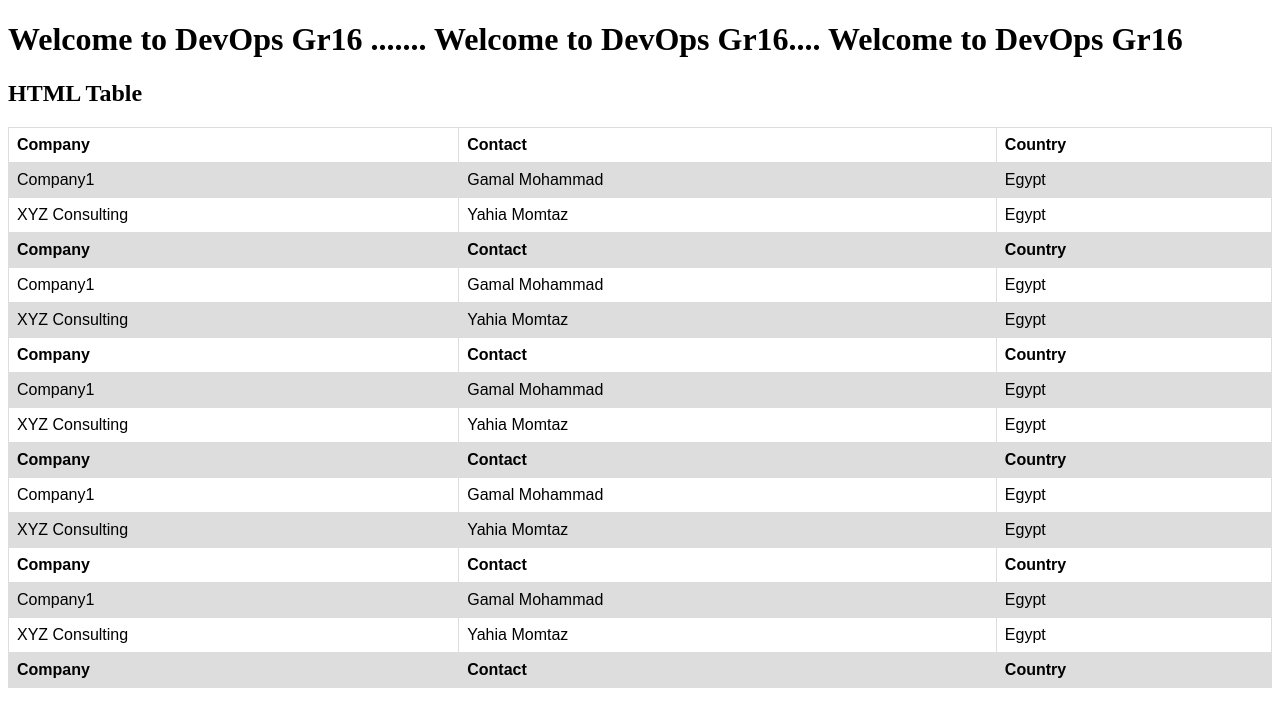
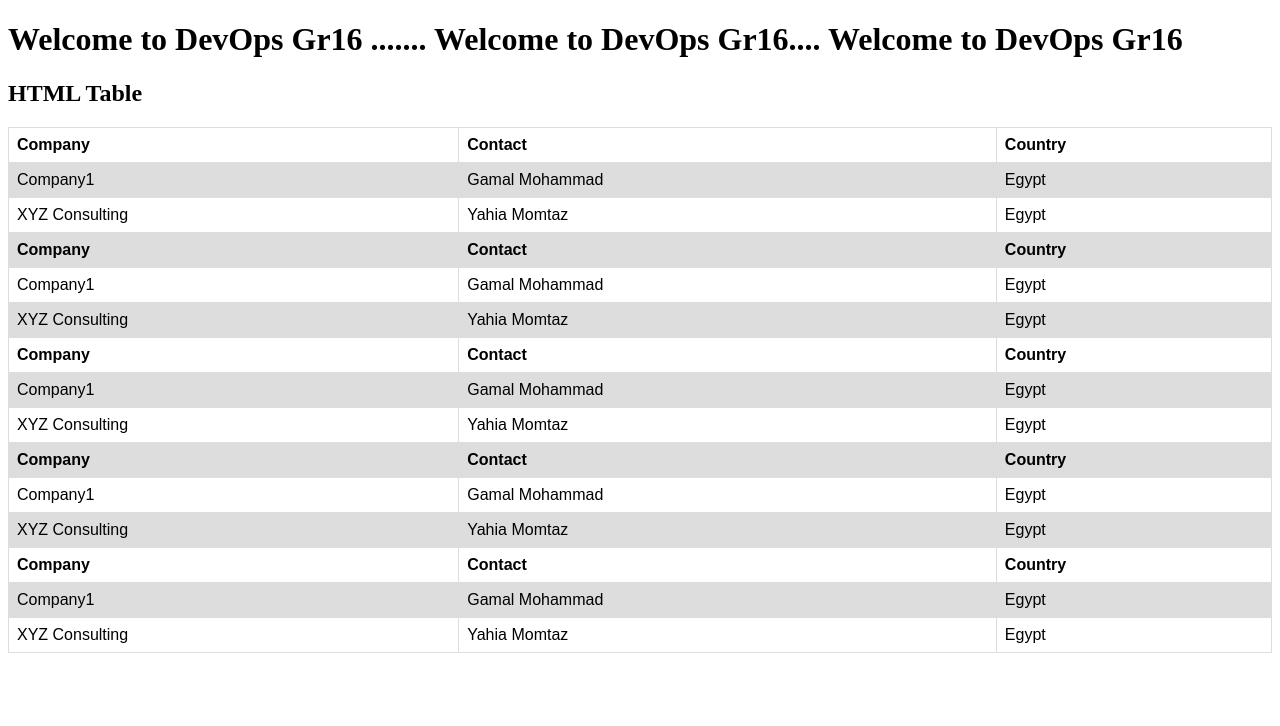
Before and after one commit to EAhmedFetouh/Devops, a plain HTML site: page index.html in a window 1280 px wide. Drawn offline with Linux system fonts and the light colour scheme.

Commit message:
Update index.html

```diff
--- a/index.html
+++ b/index.html
@@ -101,11 +101,7 @@ tr:nth-child(even) {
     <td>Yahia Momtaz</td>
     <td>Egypt</td>
   </tr>
-<tr>
-    <th>Company</th>
-    <th>Contact</th>
-    <th>Country</th>
-  </tr>
+
 
 </table>
 </body>
```
